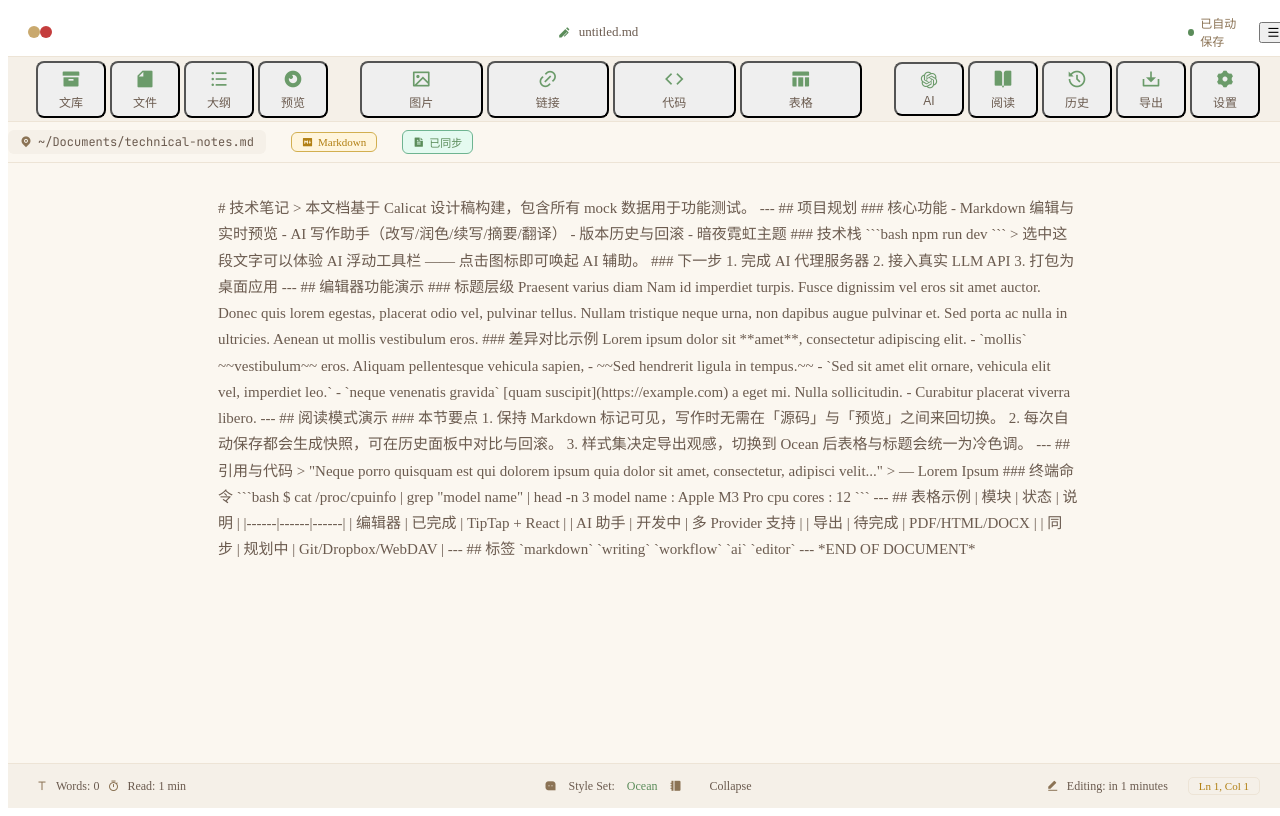
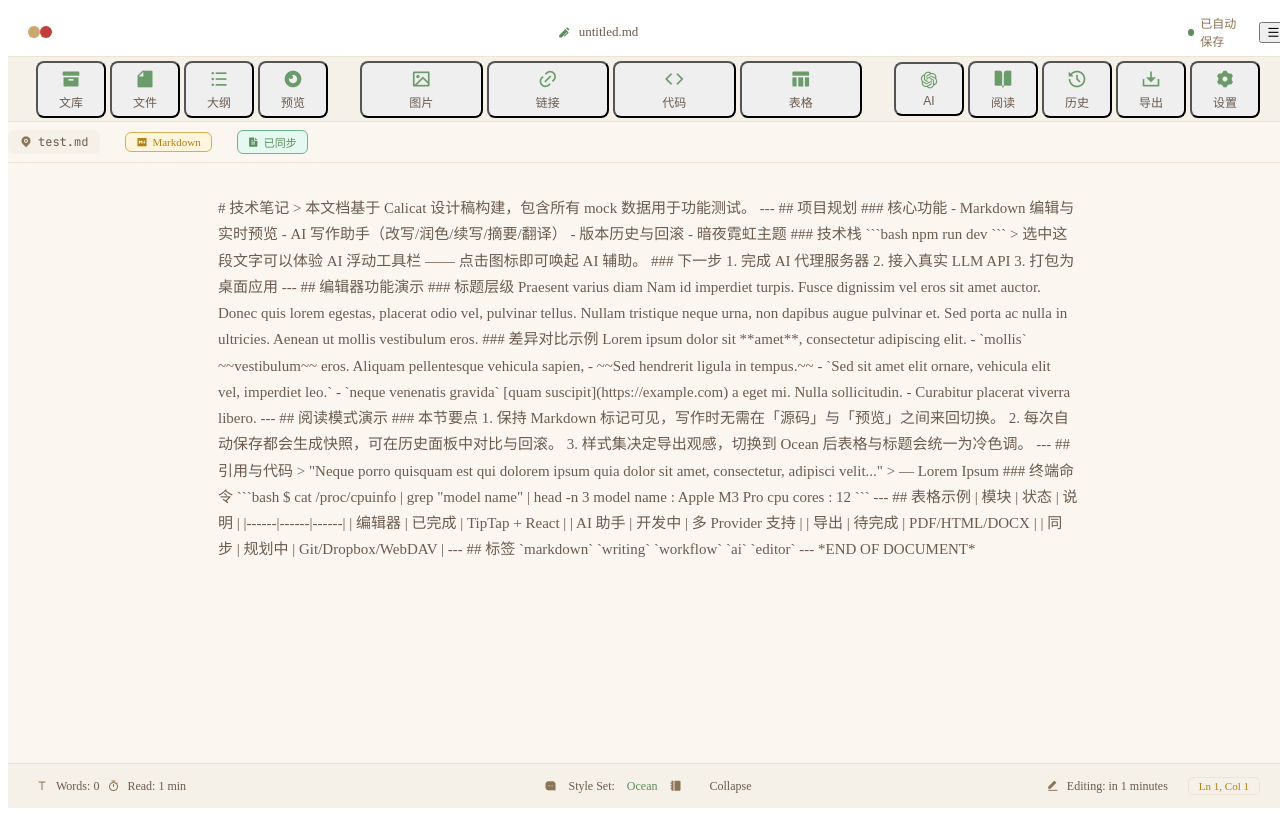
Before and after one commit to sikenali/lzeditor, a React (Vite) app: page / in a window 1280 px wide. Built offline with nearby package versions, Linux system fonts and the light colour scheme; a web font is replaced by a local one.

Commit message:
fix: update default document path to test.md

```diff
--- a/src/components/layout/DocumentMetaBar.tsx
+++ b/src/components/layout/DocumentMetaBar.tsx
@@ -9,7 +9,7 @@ export const DocumentMetaBar: React.FC = () => {
     <div className="document-meta-bar">
       <div className="meta-item path">
         <span className="remix ri-map-pin-fill"></span>
-        <span style={{ fontSize: 12, color: 'var(--text-secondary)' }}>{docPath || '~/Documents/technical-notes.md'}</span>
+        <span style={{ fontSize: 12, color: 'var(--text-secondary)' }}>{docPath || 'test.md'}</span>
       </div>
       <div className="meta-divider" />
       <div className="meta-item badge badge-markdown">
```
